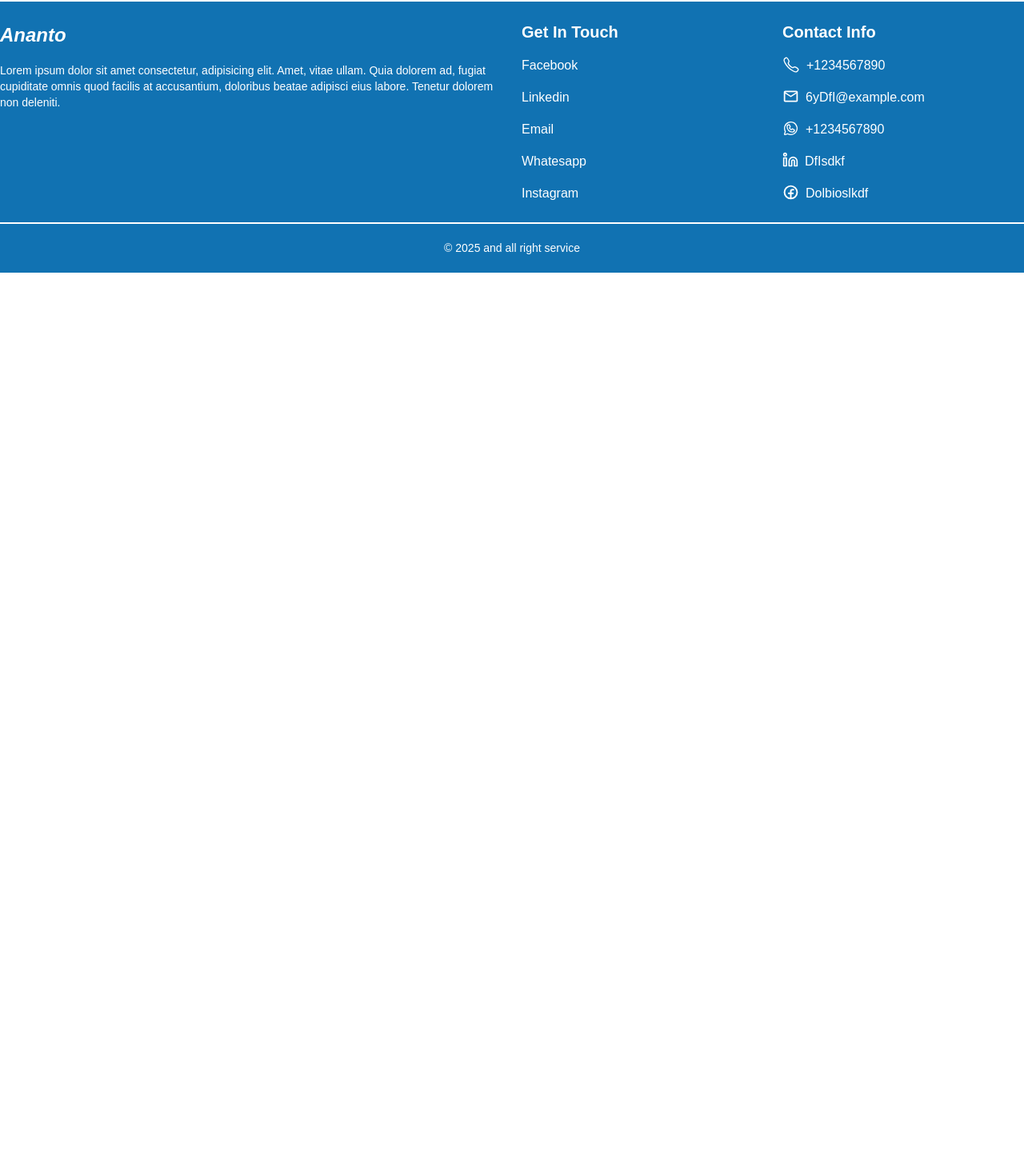
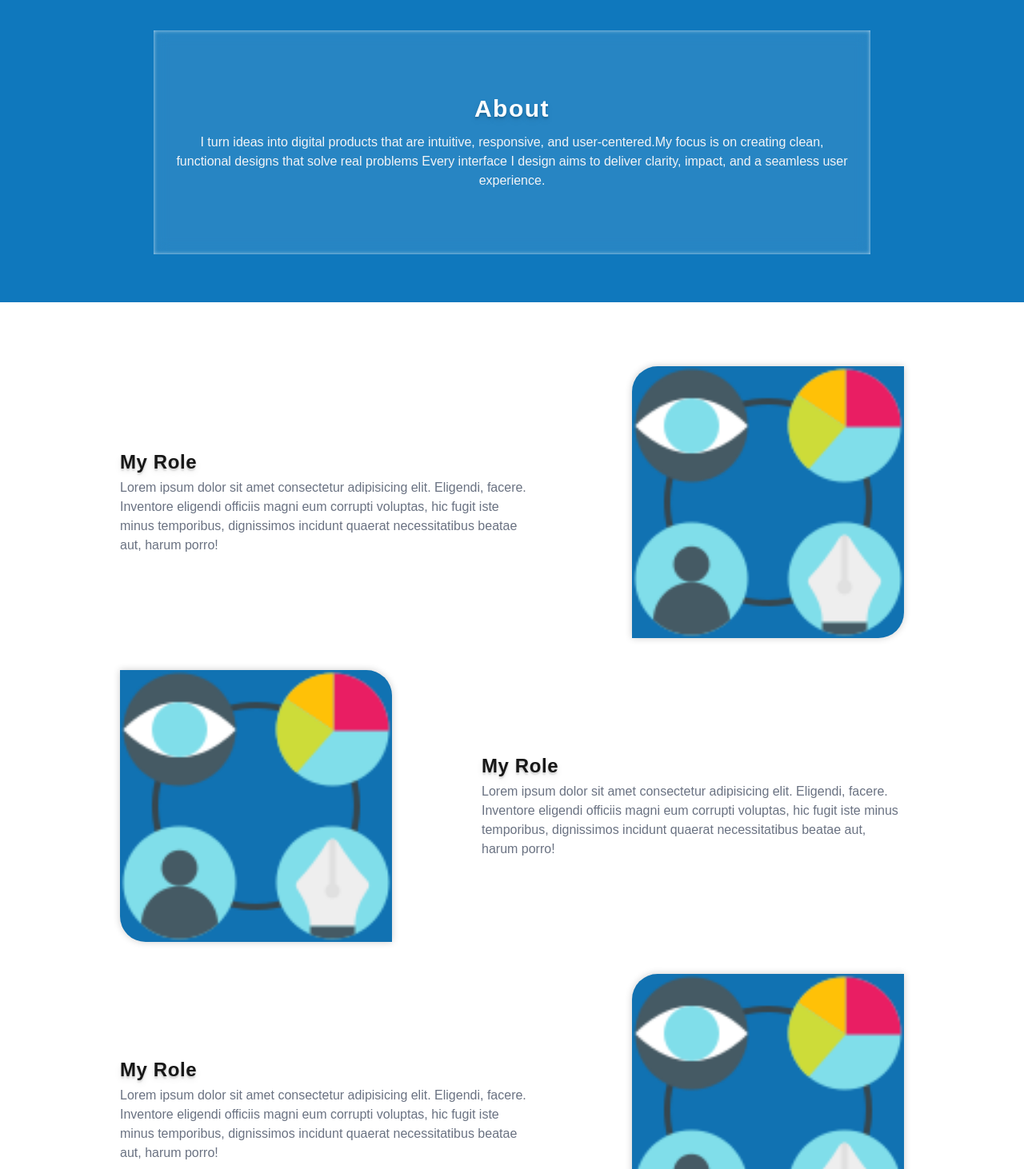
Before and after one commit to anonto42/next_portfolio, a Next.js app: page /about in a window 1280 px wide. Shown: the part 108-1570 px from the top of the page at 80% size. Before the commit the page ends 800 px from the top, so only its background shows below. Built offline with nearby package versions, Linux system fonts and the light colour scheme.

Commit message:
Page created

```diff
--- a/src/app/(main)/about/page.tsx
+++ b/src/app/(main)/about/page.tsx
@@ -1,7 +1,76 @@
+import ClientsLayout from '@/layouts/ClientsLayout'
+import Image from 'next/image'
 import React from 'react'
 
 export default function AboutPage() {
   return (
-    <div>AboutPage</div>
+    <div className="w-full h-auto">
+
+      <section className='w-full h-[400px] bg-[#0f78bd]'>
+        <ClientsLayout>
+          <div className='w-full h-full flex items-center justify-center'>
+            <div className='w-[70%] h-[70%] flex items-center justify-center bg-[rgba(255,255,255,0.10)]  backdrop-blur-[8.3px] inset-shadow-[0_0px_5px_rgba(255,255,255,0.64)] flex-col gap-3 px-6'>
+              <h1 className='text-3xl font-bold tracking-wider text-shadow-lg text-white'>About</h1>
+              <p className='text-gray-100 text-sm md:text-base text-center'>I turn ideas into digital products that are intuitive, responsive, and user-centered.My focus is on creating clean, functional designs that solve real problems Every interface I design aims to deliver clarity, impact, and a seamless user experience.</p>
+            </div>
+          </div>
+        </ClientsLayout>
+      </section>
+
+      <section className='w-full mb-12'>
+        <ClientsLayout>
+          <div className='w-full h-auto flex flex-col items-center justify-center'>
+
+            <div className='w-full h-auto md:flex items-center md:justify-around justify-center mt-9 md:mt-[80px] md:px-[100px]'>
+
+                <div className='w-1/2 h-auto flex flex-col items-center justify-center mx-auto gap-1'>
+
+                  <h2 className='text-2xl font-bold tracking-wide text-shadow-lg text-start w-full'>My Role</h2>
+                  <p className='text-gray-500 text-sm md:text-base md:pr-6'>
+                    Lorem ipsum dolor sit amet consectetur adipisicing elit. Eligendi, facere. Inventore eligendi officiis magni eum corrupti voluptas, hic fugit iste minus temporibus, dignissimos incidunt quaerat necessitatibus beatae aut, harum porro!
+                  </p>
+                </div>
+
+                <div className='md:w-[340px] max-w-[340px] mx-auto mt-6 md:mt-0 h-[340px] bg-[#1172B2] rounded-tl-4xl rounded-br-4xl overflow-hidden relative shadow-[0_0px_10px_rgba(0,0,0,0.2)]'>
+                    <Image src="/skills_images/first.png" alt="" fill className='object-cover' />
+                </div>
+            </div>
+
+            <div className='w-full h-auto md:flex items-center md:justify-around justify-center mt-4 md:mt-[40px] md:px-[100px]'>
+
+              <div className='md:w-[340px] max-w-[340px] mx-auto mb-6 md:mb-0 h-[340px] bg-[#1172B2] rounded-tr-4xl rounded-bl-4xl overflow-hidden relative shadow-[0_0px_10px_rgba(0,0,0,0.2)]'>
+                <Image src="/skills_images/first.png" alt="" fill className='object-cover' />
+              </div>
+
+              <div className='w-1/2 h-auto flex flex-col items-center justify-center mx-auto gap-1 md:pl-3 pl-0'>
+
+                <h2 className='text-2xl font-bold tracking-wide text-shadow-lg text-start w-full'>My Role</h2>
+                <p className='text-gray-500 text-sm md:text-base'>
+                  Lorem ipsum dolor sit amet consectetur adipisicing elit. Eligendi, facere. Inventore eligendi officiis magni eum corrupti voluptas, hic fugit iste minus temporibus, dignissimos incidunt quaerat necessitatibus beatae aut, harum porro!
+                </p>
+              </div>
+
+            </div>
+
+            <div className='w-full h-auto md:flex items-center md:justify-around justify-center mt-9 md:mt-[40px] md:px-[100px]'>
+
+                <div className='w-1/2 h-auto flex flex-col items-center justify-center mx-auto gap-1'>
+
+                  <h2 className='text-2xl font-bold tracking-wide text-shadow-lg text-start w-full'>My Role</h2>
+                  <p className='text-gray-500 text-sm md:text-base md:pr-6'>
+                    Lorem ipsum dolor sit amet consectetur adipisicing elit. Eligendi, facere. Inventore eligendi officiis magni eum corrupti voluptas, hic fugit iste minus temporibus, dignissimos incidunt quaerat necessitatibus beatae aut, harum porro!
+                  </p>
+                </div>
+
+                <div className='md:w-[340px] max-w-[340px] mx-auto mt-6 md:mt-0 h-[340px] bg-[#1172B2] rounded-tl-4xl rounded-br-4xl overflow-hidden relative shadow-[0_0px_10px_rgba(0,0,0,0.2)]'>
+                  <Image src="/skills_images/first.png" alt="" fill className='object-cover' />
+                </div>
+            </div>
+
+          </div>
+        </ClientsLayout>
+      </section>
+
+    </div>
   )
 }
```
